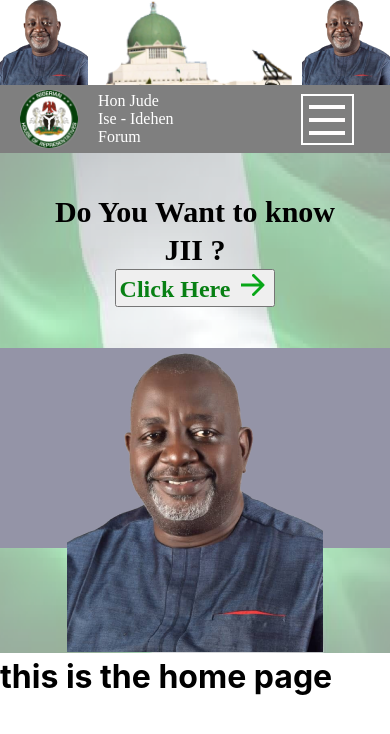
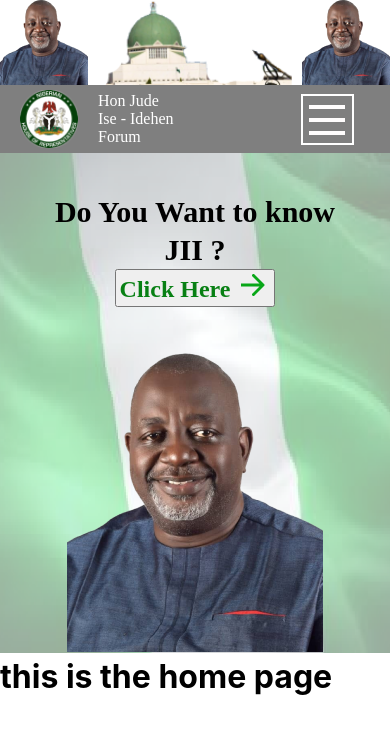
Before and after one commit to Blissfulair/jii, a React (Create React App) app: page / in a window 390 px wide. Shown: the top 734 px of the page. Built offline with nearby package versions, Linux system fonts and the light colour scheme.

Commit message:
Top bar, Header and Main page Done

```diff
--- a/src/css/main.css
+++ b/src/css/main.css
@@ -59,7 +59,6 @@ color: #000000;
 
     .main-container .ises{
         position: absolute;
-        background-color: rgb(148, 148, 167);
         height: 200px;
         top: 195px;
         width: 100%;
```
